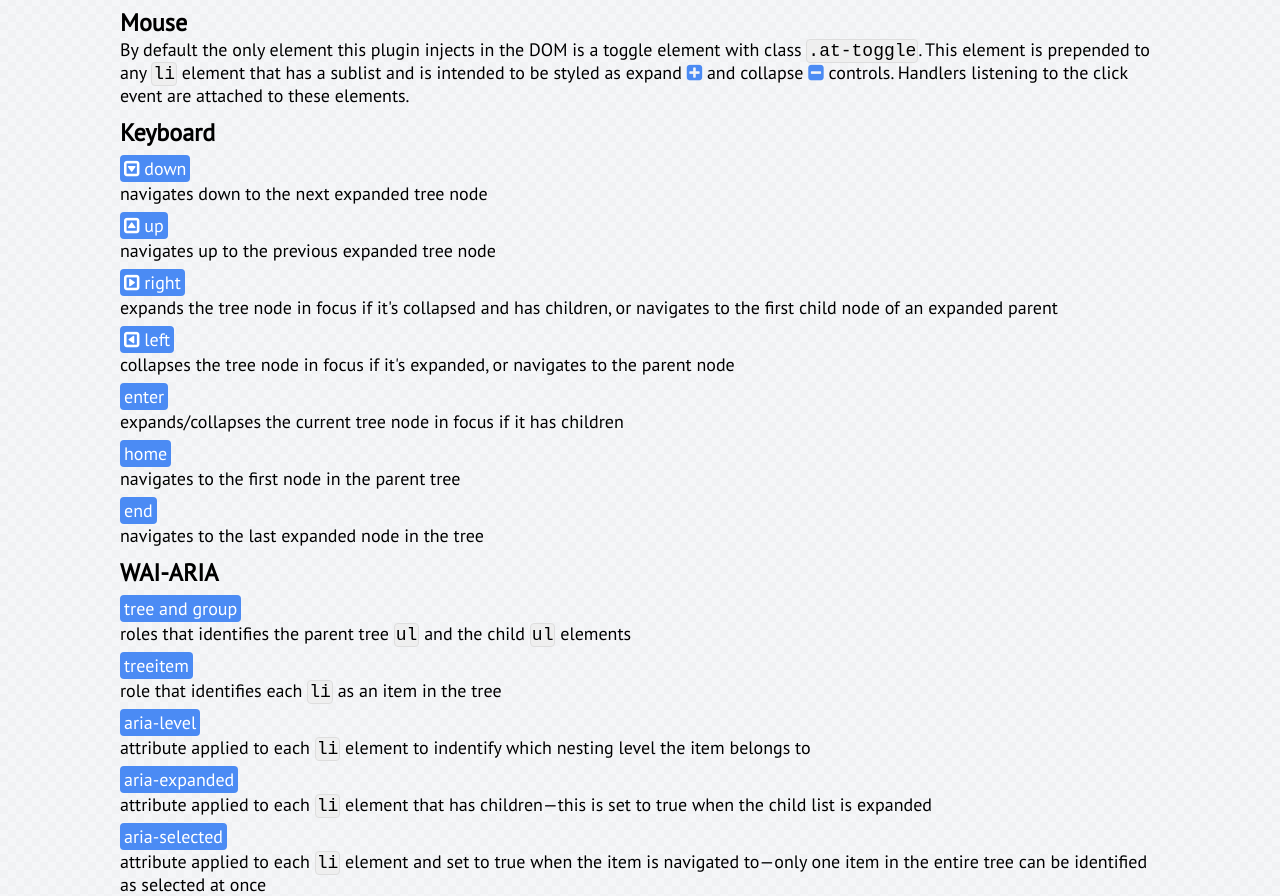
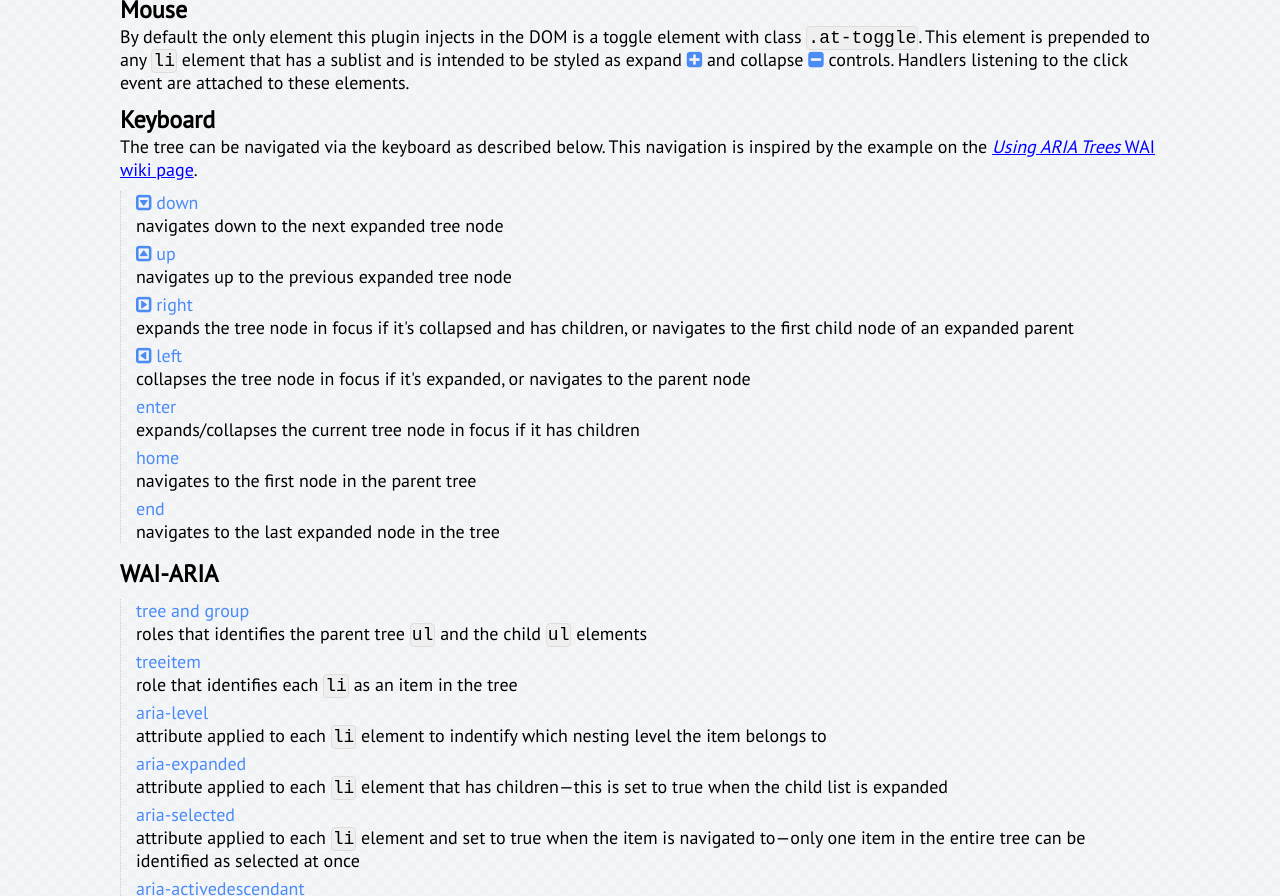
Before and after one commit to longmatthewh/longmatthewh.github.io, a website: page a11yTree/index.html in a window 1280 px wide. Shown: the part 594-1490 px from the top of the page. Drawn offline with nearby package versions, Linux system fonts and the light colour scheme.

Commit message:
updating styles

```diff
--- a/a11yTree/index.html
+++ b/a11yTree/index.html
@@ -23,7 +23,7 @@
             <a href="https://github.com/longmatthewh/jquery-a11ytree" class="proj-repo-link"><i class="fa fa-github-square"></i> GitHub Project</a>
         </header>
         <main>
-            <section>
+            <section id="idea">
                 <h2><i class="fa fa-lightbulb-o"></i> The Idea</h2>
                 Adding functionality to expand and collapse tree nodes and their nested children is fairly trivial. Unfortunately, many implementations don't include the functionality people using assistive technologies depend on, or are just more complex than what's needed. I also wanted to keep the amount of added classes to a bare minimum by relying on HTML semantics and <a href="http://www.w3.org/TR/wai-aria/">ARIA roles and attributes</a>.
                 <h3>Inspirations</h3>
@@ -43,9 +43,10 @@
                     <h3>Mouse</h3>
                     By default the only element this plugin injects in the DOM is a toggle element with class <code>.at-toggle</code>. This element is prepended to any <code>li</code> element that has a sublist and is intended to be styled as expand <i class="fa fa-plus-square"></i> and collapse <i class="fa fa-minus-square"></i> controls. Handlers listening to the click event are attached to these elements.
                 </section>
-                <section>
+                <section id="keyboard-nav-description">
                     <h3>Keyboard</h3>
-                    <dl id="keyboard-nav-description">
+                    The tree can be navigated via the keyboard as described below. This navigation is inspired by the example on the <a href="http://www.w3.org/WAI/GL/wiki/Using_ARIA_trees"><i>Using ARIA Trees</i> WAI wiki page</a>.
+                    <dl>
                         <dt><i class="fa fa-caret-square-o-down"></i> down</dt>
                         <dd>navigates down to the next expanded tree node</dd>
                         <dt><i class="fa fa-caret-square-o-up"></i> up</dt>
--- a/css/a11yTree.less
+++ b/css/a11yTree.less
@@ -9,7 +9,7 @@ body, header, main, h1, h2, h3, p, dl, dt, dd, pre, code {
 
 h1 {
   font-family:@header-font-family;
-  font-size: 70px;
+  font-size: 64px;
   line-height: 85px;
 }
 
@@ -17,10 +17,6 @@ h3 {
   margin-top: 10px;
   font-weight:bold;
   font-size:24px;
-}
-
-dt {
-  margin-top:7px;
 }
 
 ul {
@@ -85,6 +81,10 @@ body {
       margin-left:10px;
     }
 
+    li {
+      margin-left:5px;
+    }
+
     a {
       color:#fff;
       border-bottom:solid 1px transparent;
@@ -123,9 +123,9 @@ main {
     color:#5B6E8C;
     background-color: rgba(45,97,182,.20);
     font-family:@header-font-family;
-    font-size: 42px;
+    font-size: 36px;
     padding: 4px 10px;
-    line-height:42px;
+    line-height:38px;
     .border-radiuses(0, 5px, 5px, 0);
   }
 
@@ -144,7 +144,7 @@ a.proj-repo-link {
   background:#5B6E8C;
   color:#fff;
   font-size:36px;
-  line-height:42px;
+  line-height:38px;
   padding: 4px 10px;
   text-decoration: none;
   margin-top:10px;
@@ -161,13 +161,26 @@ a.proj-repo-link {
   padding:0;
 }
 
-#wai-aria dt, #keyboard-nav-description dt {
-  background: #4B8BF4;
-  color:#fff;
+dl {
+  padding-left:15px;
+  border-left:dotted 1px #ccc;
+  margin-top:10px;
+  margin-bottom:15px;
+}
+
+dt {
+  color:#4B8BF4;
   display: inline-block;
-  margin-top: 7px;
-  padding: 2px 4px;
-  .border-radius(4px);
+  margin-top: 5px;
+  font-weight: normal;
+
+  &:first-child {
+    margin-top:0;
+  }
+}
+
+#idea dt {
+  color:inherit;
 }
 
 .code-example {
```
Also changed, not shown: css/a11yTree.min.css, 1 other file.
